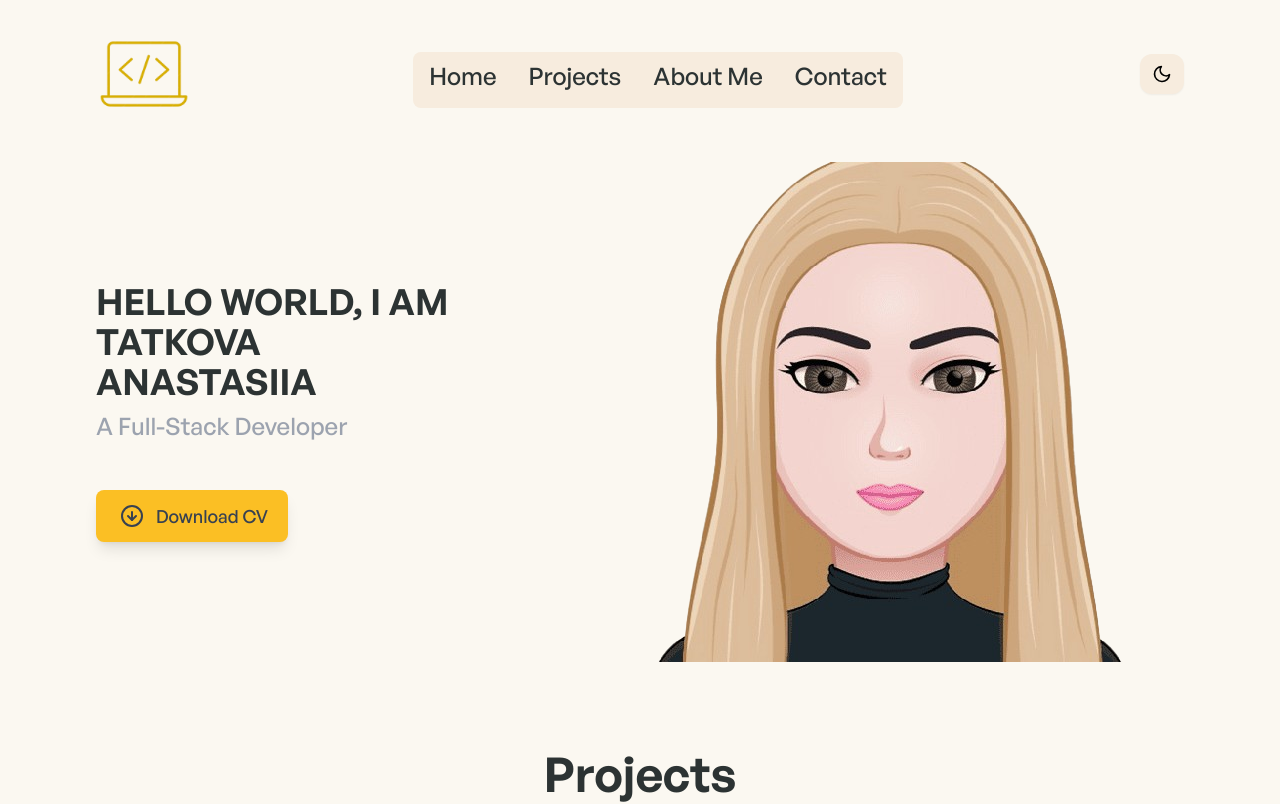
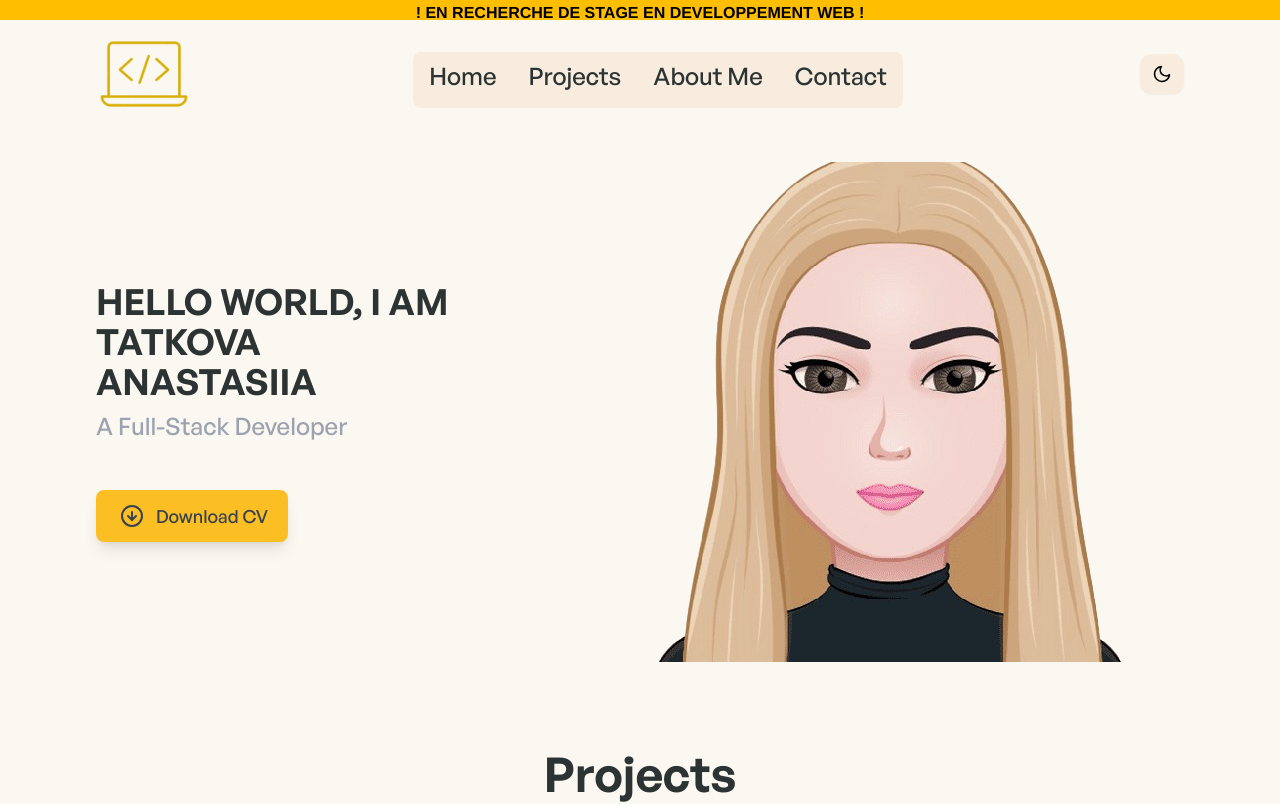
Before and after one commit to anastasiia19c/personnel-portfolio, a Vue app: page / in a window 1280 px wide. Shown: the top 804 px of the page. Built offline with nearby package versions, Linux system fonts and the light colour scheme; what vue-backtotop would draw is missing.

Commit message:
feat: Add a banner

```diff
--- a/src/App.vue
+++ b/src/App.vue
@@ -1,5 +1,7 @@
 <template>
   <div :class="appTheme" class="pt-0.5">
+    <!-- App Banner -->
+    <Banner />
     <!-- App header -->
     <AppHeader />
 
@@ -32,12 +34,14 @@
   import feather from "feather-icons";
   import AppHeader from "./components/shared/AppHeader";
   import AppFooter from "./components/shared/AppFooter";
+  import Banner from "./components/shared/Banner"; // Importez votre nouveau composant
 
   export default {
     name: "App",
     components: {
       AppHeader,
       AppFooter,
+      Banner, // Ajoutez le composant ici
     },
     data: () => {
       return {
--- a/src/components/about/AboutMe.vue
+++ b/src/components/about/AboutMe.vue
@@ -1,13 +1,13 @@
 <template>
-  <div class="flex items-center justify-center py-4">
-    <div class="w-1/3">
+  <div class="flex flex-col md:flex-row items-center justify-center py-4">
+    <div class="w-full md:w-1/3">
       <img src="@/assets/images/iconTravail.png" alt="Icon Travail" class="w-full h-auto" />
     </div>
 
-    <div class="w-2/3 text-left px-5">
+    <div class="w-full md:w-2/3 text-left px-4 md:px-5">
       <p class="text-xl text-primary-dark font-general-medium dark:text-primary-light
       mt-2 max-w-3xl mx-auto rounded-lg bg-primary-light dark:bg-primary-dark shadow-lg px-6 py-4" style="text-align: justify;">
-        Hello! Je m'appelle Anastasiia et je suis une développeuse web full-stack. Actuellement, je suis étudiante en licence professionnelle
+        Hello ! Je m'appelle Anastasiia et je suis une développeuse web full-stack. Actuellement, je suis étudiante en licence professionnelle
         en développement logiciel à l'Université de Haute-Alsace à Mulhouse. Je suis en deuxième année dans <a :href="uhaLink" target="_blank" class="px-1 rounded underline">la formation UHA 4.0</a>.
         N'hésitez pas à jeter un œil sur ma formation.
         <br>
--- /dev/null
+++ b/src/components/shared/Banner.vue
@@ -0,0 +1,46 @@
+<template>
+    <header class="banner">
+      <div class="container">
+        <h1> ! EN RECHERCHE DE STAGE EN DEVELOPPEMENT WEB !</h1>
+      </div>
+    </header>
+</template>
+
+  <script>
+  export default {
+    name: "Banner",
+  };
+  </script>
+
+  <style scoped>
+  .banner {
+    position: fixed;
+    top: 0;
+    left: 0;
+    height: 20px;
+    width: 100%;
+    background-color: #FFBF00;;
+    color: black;
+    z-index: 1000;
+    display: flex;
+    justify-content: center;
+    align-items: center;
+    text-align: center;
+    padding-top: 5px;
+  }
+
+  .container {
+    display: flex;
+    justify-content: center;
+    align-items: center;
+    text-align: center;
+  }
+
+  h1 {
+    font-size: 1rem;
+    margin: 0;
+    font-weight: bold;
+    text-align: center;
+  }
+
+</style>
```
